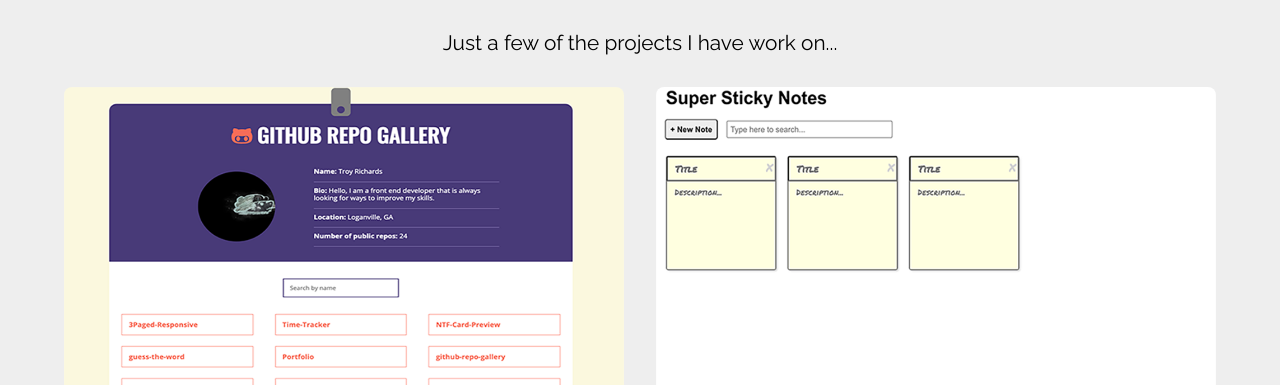
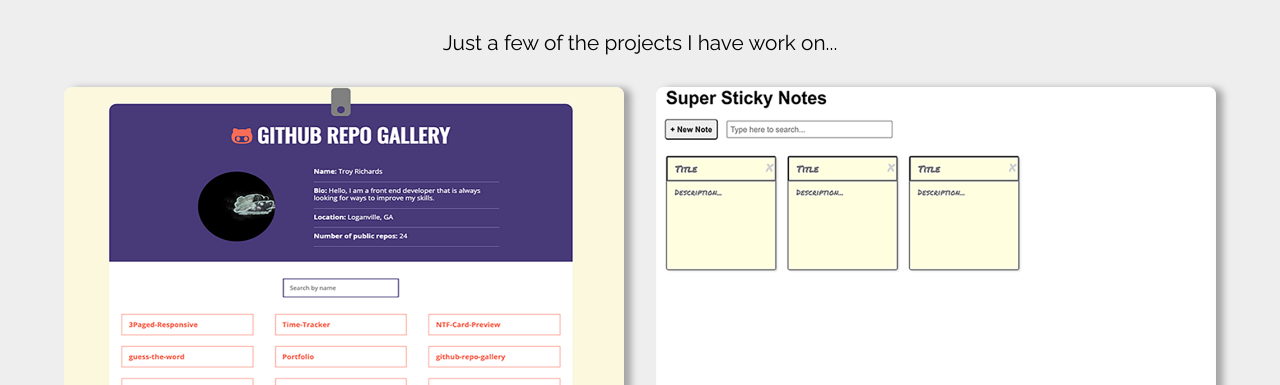
Before and after one commit to AyeTone/Portfolio, a plain HTML site: page index.html in a window 1280 px wide. Shown: the part 701-1086 px from the top of the page. Drawn offline with Linux system fonts and the light colour scheme.

Commit message:
Edited Box Shadows

```diff
--- a/css/main.css
+++ b/css/main.css
@@ -235,7 +235,6 @@
 .project-item {
   color: black;
   border-radius: 0.5rem;
-  min-height: 100%;
 }
 
 .project-img-container {
@@ -250,6 +249,7 @@
   border-top-left-radius: 0.5rem;
   border-top-right-radius: 0.5rem;
   width: 100%;
+  box-shadow: 7px 1px 7px rgb(165, 165, 165);
 }
 
 
```
